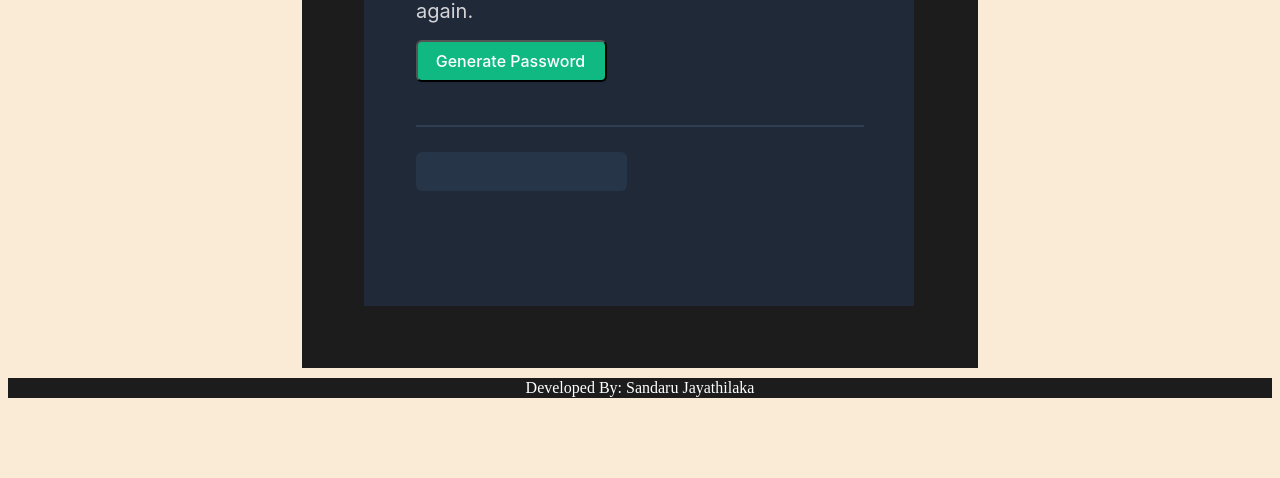
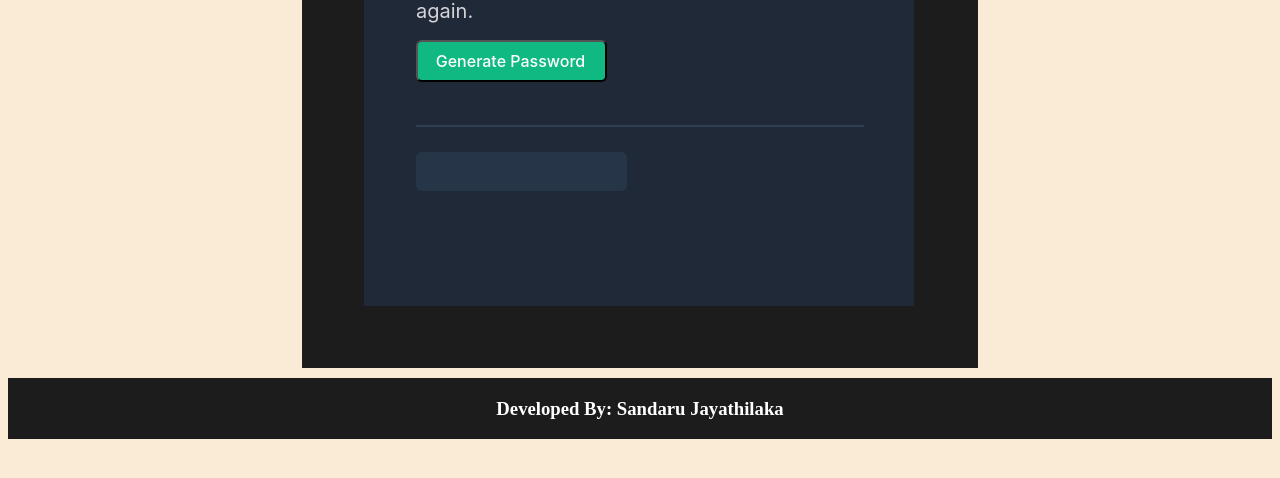
Before and after one commit to sandarujayathilaka/Password_Generator_App, a plain HTML site: page index.html in a window 1280 px wide. Shown: the part 316-794 px from the top of the page. Drawn offline with Linux system fonts and the light colour scheme.

Commit message:
Update index.html

```diff
--- a/index.html
+++ b/index.html
@@ -27,7 +27,7 @@
     <script src="./app.js"></script>
 
     <div id ="dev">
-        Developed By: Sandaru Jayathilaka
+        <h3>Developed By: Sandaru Jayathilaka</h3>
     </div>
 
 </body>
```
